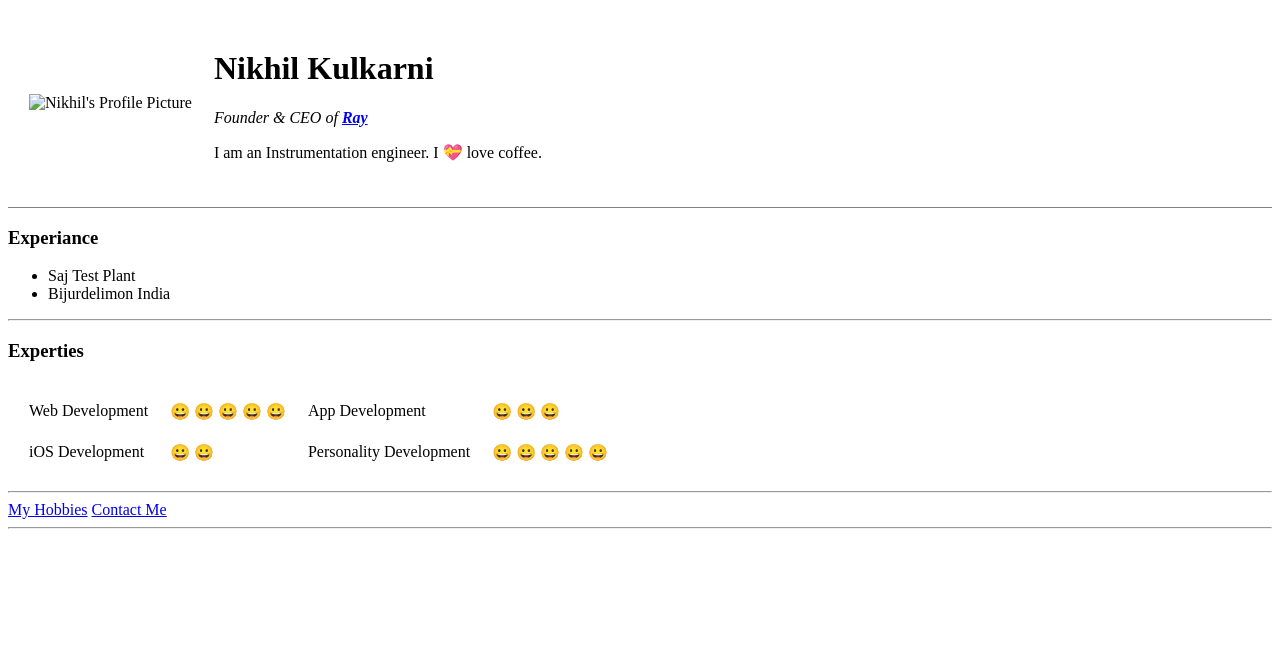
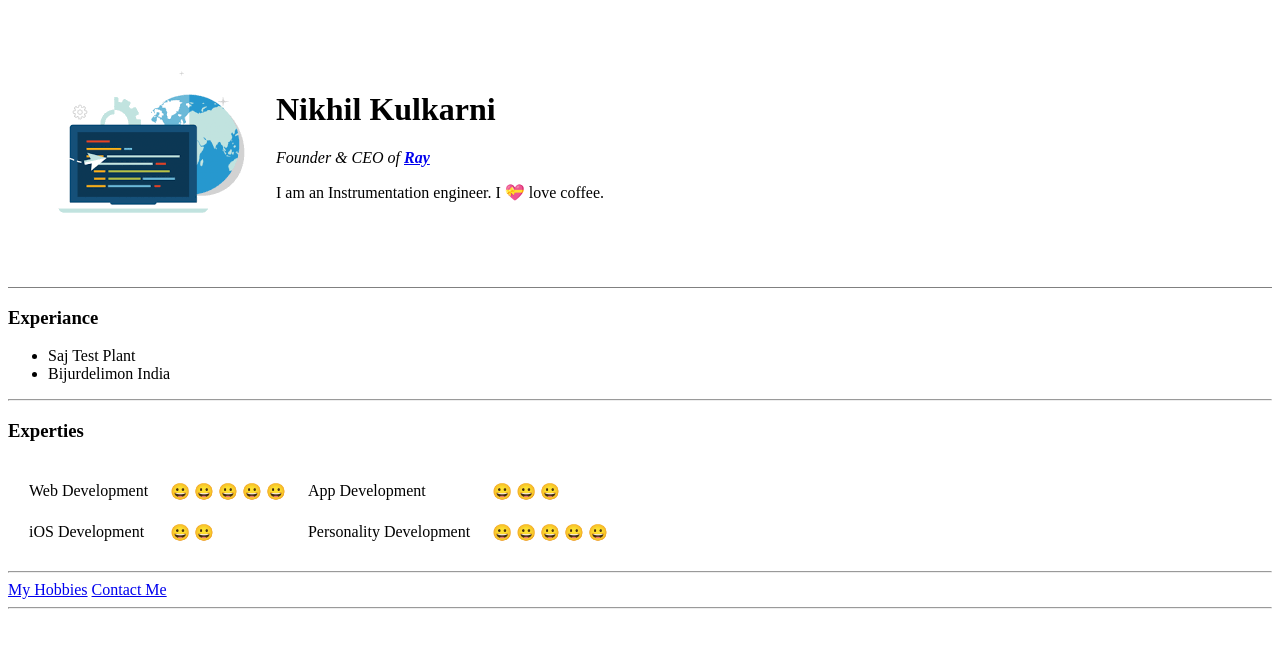
Before and after one commit to niickkulkarni/CV, a plain HTML site: page index.html in a window 1280 px wide. Drawn offline with Linux system fonts and the light colour scheme.

Commit message:
Image file path corrected

```diff
--- a/index.html
+++ b/index.html
@@ -9,7 +9,7 @@
 <body>
   <table cellspacing="20">
     <tr>
-      <td>  <img src="Images/web-developmet-500x500.png" alt="Nikhil's Profile Picture"> </td>
+      <td>  <img src="web-developmet-500x500.png" alt="Nikhil's Profile Picture"> </td>
       <td>
         <h1> Nikhil Kulkarni </h1>
         <p>
```
